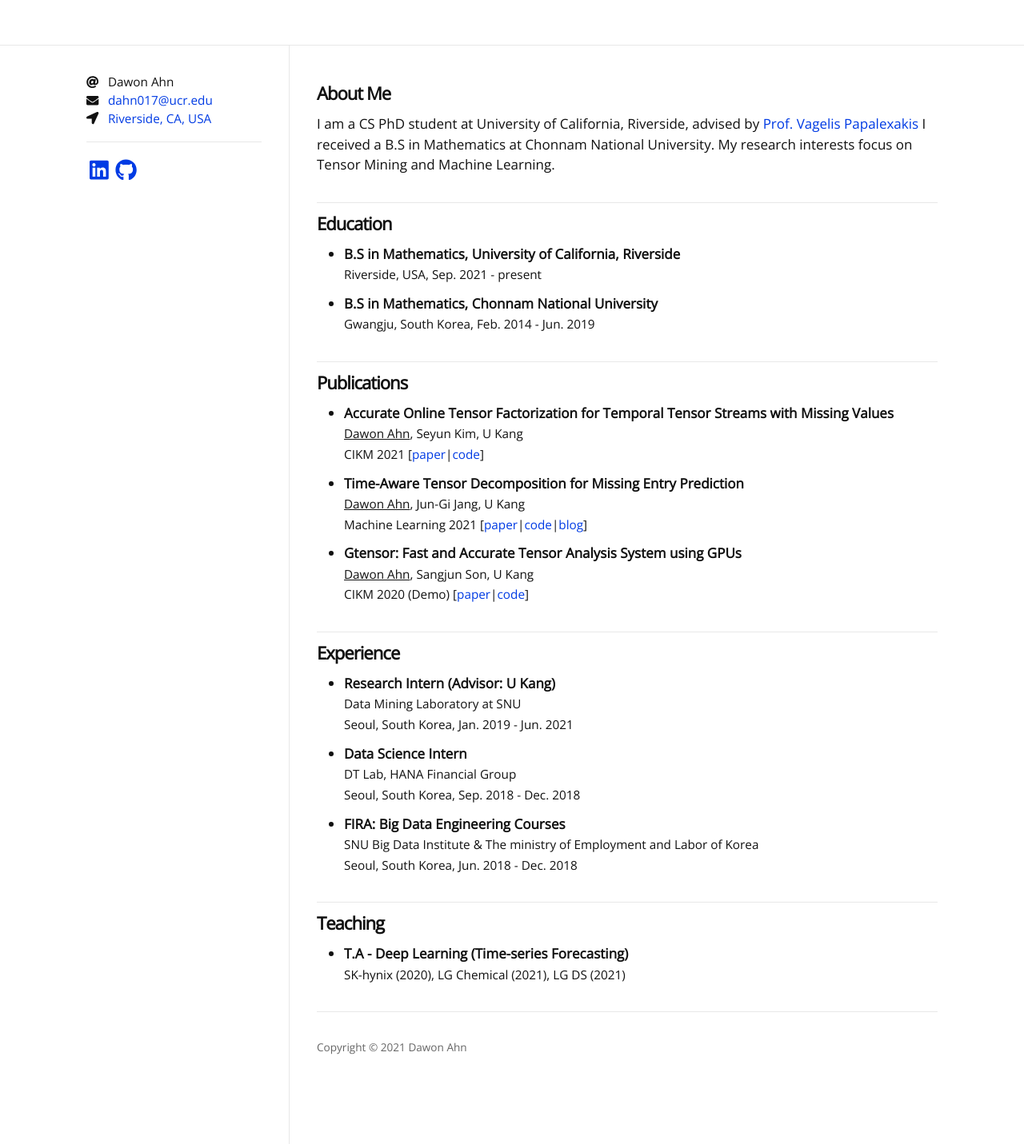
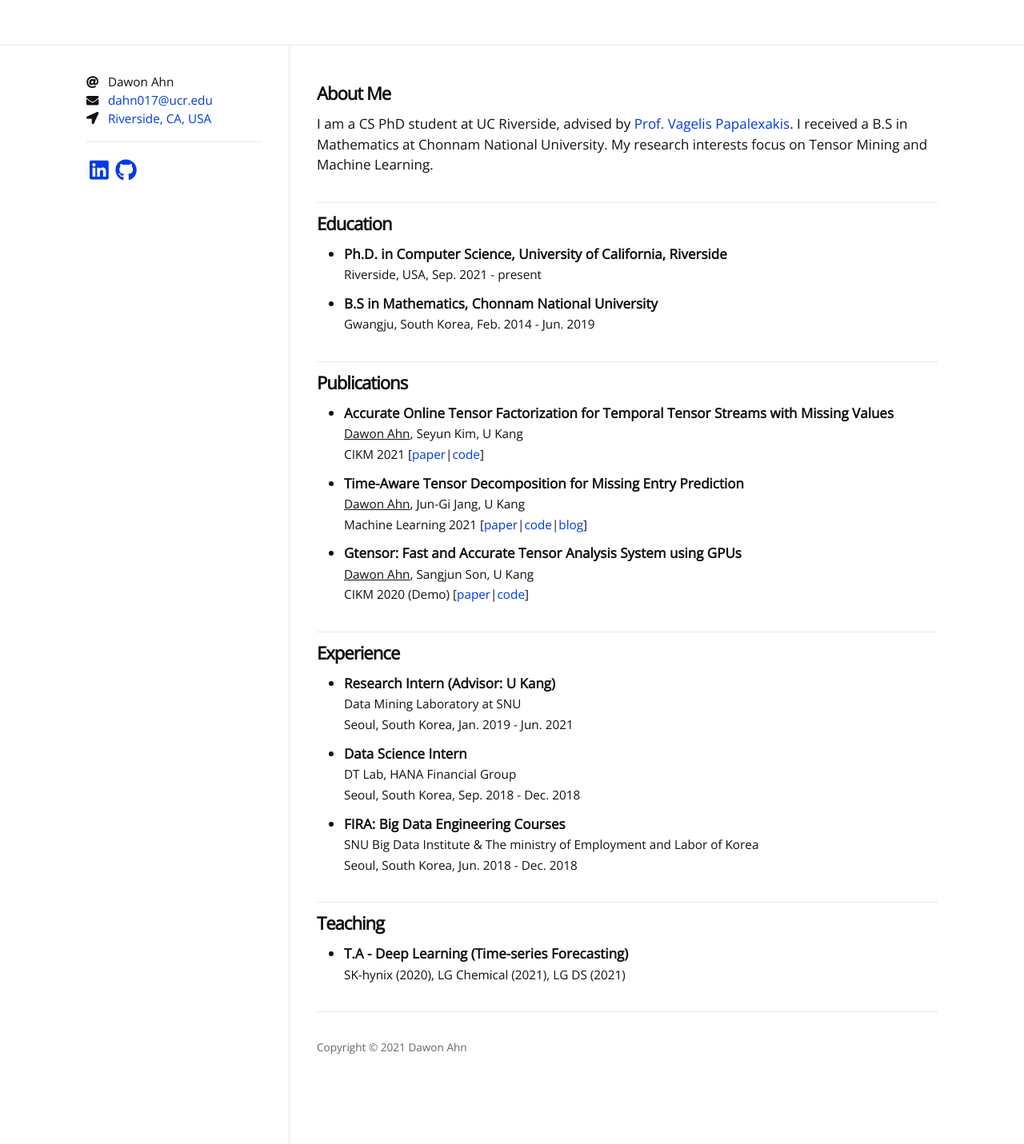
Before and after one commit to dawonahn/dawonahn.github.io, a Jekyll site: the page built from index.html, in a window 1280 px wide. Shown: the whole page at 80% size. Built offline with Jekyll 4.4.1, drawn with Linux system fonts in a browser that asks for light colours; nearby versions of some CDN libraries; some web fonts are replaced; the list of posts is cut into pages by our own code.

Commit message:
Update home.html

```diff
--- a/_layouts/home.html
+++ b/_layouts/home.html
@@ -8,7 +8,7 @@ layout: default
   <header class="post-header">
     <div class="post-title">About Me</div>
     <div class="post-content">
-      I am a CS PhD student at University of California, Riverside, advised by <a href="https://www.cs.ucr.edu/~epapalex/">Prof. Vagelis Papalexakis</a>
+      I am a CS PhD student at UC Riverside, advised by <a href="https://www.cs.ucr.edu/~epapalex/">Prof. Vagelis Papalexakis</a>.
       I received a B.S in Mathematics at Chonnam National University.
       My research interests focus on Tensor Mining and Machine Learning.
     </div>
@@ -20,7 +20,7 @@ layout: default
     <div class="post-content">
       <ul>
         <li>
-          <b>B.S in Mathematics, University of California, Riverside</b><br>
+          <b>Ph.D. in Computer Science, University of California, Riverside</b><br>
           <p2>Riverside, USA, Sep. 2021 - present</p2>
         </li>
         <li>
```
